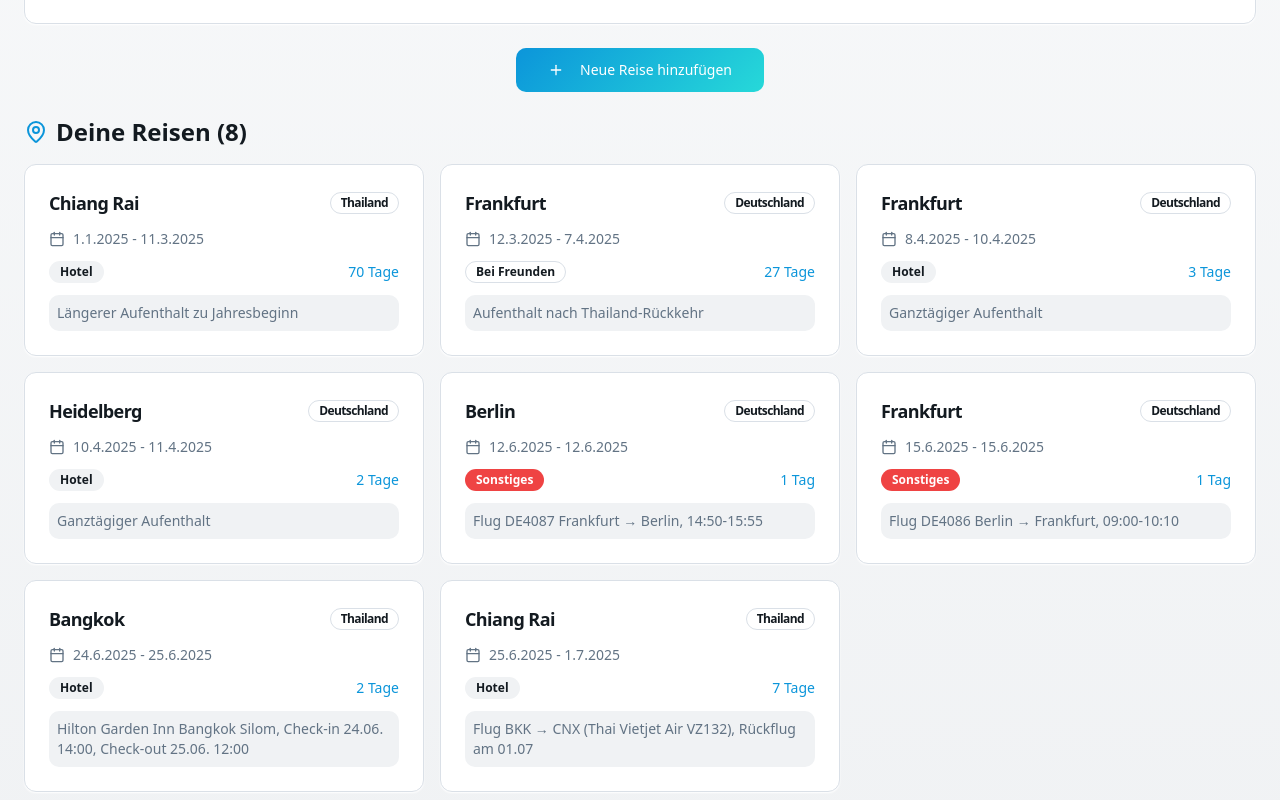
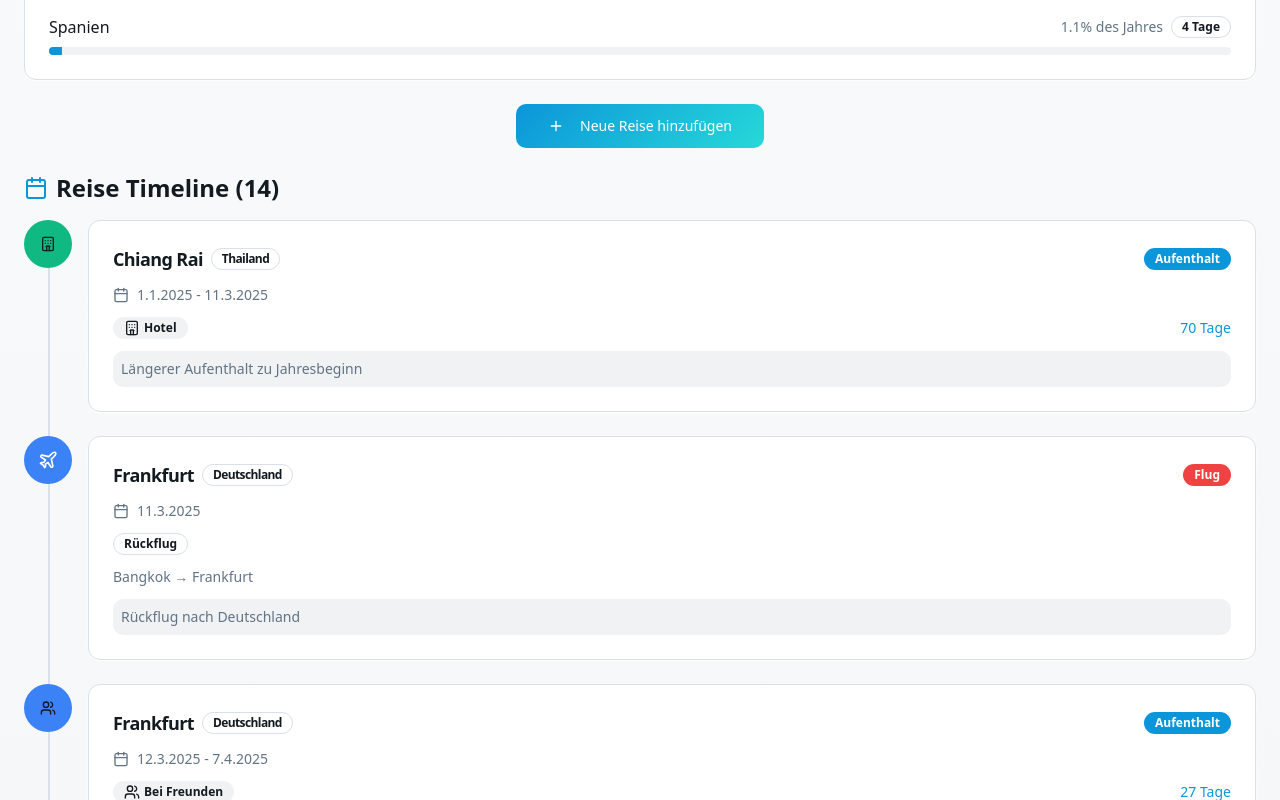
Before and after one commit to nkccorp12/githook-link-up, a React (Vite) app: page / in a window 1280 px wide. Shown: the part 460-1260 px from the top of the page. Built offline with nearby package versions, Linux system fonts and the light colour scheme.

Commit message:
Implement timeline view

```diff
--- a/src/components/TravelEntryForm.tsx
+++ b/src/components/TravelEntryForm.tsx
@@ -9,11 +9,16 @@ import { X, Save } from "lucide-react";
 
 interface TravelEntryFormProps {
   onSubmit: (entry: {
-    startDate: Date;
-    endDate: Date;
+    date: Date;
+    endDate?: Date;
+    type: "stay" | "flight";
     country: string;
     city: string;
-    accommodationType: "airbnb" | "hotel" | "friend" | "other";
+    accommodationType?: "airbnb" | "hotel" | "friend" | "other";
+    days?: number;
+    flightNumber?: string;
+    departure?: string;
+    arrival?: string;
     comments?: string;
   }) => void;
   onCancel: () => void;
@@ -23,27 +28,50 @@ const TravelEntryForm: React.FC<TravelEntryFormProps> = ({ onSubmit, onCancel })
   const [formData, setFormData] = useState({
     startDate: "",
     endDate: "",
+    type: "stay" as "stay" | "flight",
     country: "",
     city: "",
     accommodationType: "" as "airbnb" | "hotel" | "friend" | "other",
+    flightNumber: "",
+    departure: "",
+    arrival: "",
     comments: "",
   });
 
   const handleSubmit = (e: React.FormEvent) => {
     e.preventDefault();
 
-    if (!formData.startDate || !formData.endDate || !formData.country || !formData.city || !formData.accommodationType) {
+    if (!formData.startDate || !formData.country || !formData.city || !formData.type) {
       return;
     }
 
-    onSubmit({
-      startDate: new Date(formData.startDate),
-      endDate: new Date(formData.endDate),
+    const baseEntry = {
+      date: new Date(formData.startDate),
+      type: formData.type,
       country: formData.country,
       city: formData.city,
+      comments: formData.comments || undefined,
+    };
+
+    if (formData.type === 'stay') {
+      if (!formData.endDate || !formData.accommodationType) return;
+
+      const days = Math.ceil((new Date(formData.endDate).getTime() - new Date(formData.startDate).getTime()) / (1000 * 60 * 60 * 24)) + 1;
+
+      onSubmit({
+        ...baseEntry,
+        endDate: new Date(formData.endDate),
         accommodationType: formData.accommodationType,
-      comments: formData.comments || undefined,
+        days,
       });
+    } else {
+      onSubmit({
+        ...baseEntry,
+        flightNumber: formData.flightNumber || undefined,
+        departure: formData.departure || undefined,
+        arrival: formData.arrival || undefined,
+      });
+    }
   };
 
   return (
@@ -65,9 +93,27 @@ const TravelEntryForm: React.FC<TravelEntryFormProps> = ({ onSubmit, onCancel })
 
         <CardContent>
           <form onSubmit={handleSubmit} className="space-y-4">
+            <div className="space-y-2">
+              <Label>Typ</Label>
+              <Select
+                value={formData.type}
+                onValueChange={(value: "stay" | "flight") =>
+                  setFormData(prev => ({ ...prev, type: value }))
+                }
+              >
+                <SelectTrigger>
+                  <SelectValue placeholder="Wähle Typ" />
+                </SelectTrigger>
+                <SelectContent>
+                  <SelectItem value="stay">Aufenthalt</SelectItem>
+                  <SelectItem value="flight">Flug</SelectItem>
+                </SelectContent>
+              </Select>
+            </div>
+
             <div className="grid grid-cols-2 gap-4">
               <div className="space-y-2">
-                <Label htmlFor="startDate">Ankunft</Label>
+                <Label htmlFor="startDate">{formData.type === 'stay' ? 'Ankunft' : 'Flugdatum'}</Label>
                 <Input
                   id="startDate"
                   type="date"
@@ -77,6 +123,7 @@ const TravelEntryForm: React.FC<TravelEntryFormProps> = ({ onSubmit, onCancel })
                 />
               </div>
 
+              {formData.type === 'stay' && (
                 <div className="space-y-2">
                   <Label htmlFor="endDate">Abreise</Label>
                   <Input
@@ -87,6 +134,7 @@ const TravelEntryForm: React.FC<TravelEntryFormProps> = ({ onSubmit, onCancel })
                     required
                   />
                 </div>
+              )}
             </div>
 
             <div className="space-y-2">
@@ -111,6 +159,7 @@ const TravelEntryForm: React.FC<TravelEntryFormProps> = ({ onSubmit, onCancel })
               />
             </div>
 
+            {formData.type === 'stay' && (
               <div className="space-y-2">
                 <Label>Unterkunftstyp</Label>
                 <Select
@@ -130,12 +179,49 @@ const TravelEntryForm: React.FC<TravelEntryFormProps> = ({ onSubmit, onCancel })
                   </SelectContent>
                 </Select>
               </div>
+            )}
+
+            {formData.type === 'flight' && (
+              <>
+                <div className="space-y-2">
+                  <Label htmlFor="flightNumber">Flugnummer (optional)</Label>
+                  <Input
+                    id="flightNumber"
+                    placeholder="z.B. LH441"
+                    value={formData.flightNumber}
+                    onChange={(e) => setFormData(prev => ({ ...prev, flightNumber: e.target.value }))}
+                  />
+                </div>
+
+                <div className="grid grid-cols-2 gap-4">
+                  <div className="space-y-2">
+                    <Label htmlFor="departure">Von</Label>
+                    <Input
+                      id="departure"
+                      placeholder="z.B. Frankfurt"
+                      value={formData.departure}
+                      onChange={(e) => setFormData(prev => ({ ...prev, departure: e.target.value }))}
+                    />
+                  </div>
+
+                  <div className="space-y-2">
+                    <Label htmlFor="arrival">Nach</Label>
+                    <Input
+                      id="arrival"
+                      placeholder="z.B. Bangkok"
+                      value={formData.arrival}
+                      onChange={(e) => setFormData(prev => ({ ...prev, arrival: e.target.value }))}
+                    />
+                  </div>
+                </div>
+              </>
+            )}
 
             <div className="space-y-2">
               <Label htmlFor="comments">Kommentare / Links (optional)</Label>
               <Textarea
                 id="comments"
-                placeholder="z.B. Booking-URL, Notizen..."
+                placeholder={formData.type === 'flight' ? 'z.B. Zeiten, Terminal...' : 'z.B. Booking-URL, Notizen...'}
                 value={formData.comments}
                 onChange={(e) => setFormData(prev => ({ ...prev, comments: e.target.value }))}
                 rows={3}
--- a/src/components/TravelStatistics.tsx
+++ b/src/components/TravelStatistics.tsx
@@ -2,23 +2,24 @@ import { Card, CardContent, CardHeader, CardTitle } from "@/components/ui/card";
 import { Badge } from "@/components/ui/badge";
 import { Progress } from "@/components/ui/progress";
 import { BarChart3, Globe, Calendar, AlertTriangle } from "lucide-react";
-import type { TravelEntry } from "./TravelTracker";
+import type { TimelineEntry } from "./TravelTracker";
 
 interface TravelStatisticsProps {
-  entries: TravelEntry[];
+  entries: TimelineEntry[];
 }
 
 const TravelStatistics: React.FC<TravelStatisticsProps> = ({ entries }) => {
-  // Calculate statistics
+  // Calculate statistics - only for stays
   const currentYear = new Date().getFullYear();
-  const totalDays = entries.reduce((sum, entry) => sum + entry.days, 0);
+  const stayEntries = entries.filter(entry => entry.type === 'stay');
+  const totalDays = stayEntries.reduce((sum, entry) => sum + (entry.days || 0), 0);
 
-  // Group by country
-  const countryStats = entries.reduce((acc, entry) => {
+  // Group by country - only stays
+  const countryStats = stayEntries.reduce((acc, entry) => {
     if (!acc[entry.country]) {
       acc[entry.country] = 0;
     }
-    acc[entry.country] += entry.days;
+    acc[entry.country] += entry.days || 0;
     return acc;
   }, {} as Record<string, number>);
 
@@ -86,7 +87,7 @@ const TravelStatistics: React.FC<TravelStatisticsProps> = ({ entries }) => {
           </CardTitle>
         </CardHeader>
         <CardContent>
-          <div className="text-2xl font-bold text-success">{entries.length}</div>
+          <div className="text-2xl font-bold text-success">{stayEntries.length}</div>
           <p className="text-xs text-muted-foreground">
             erfasste Reisen
           </p>
--- /dev/null
+++ b/src/components/TravelTimeline.tsx
@@ -0,0 +1,133 @@
+import { Card, CardContent, CardHeader, CardTitle } from "@/components/ui/card";
+import { Badge } from "@/components/ui/badge";
+import { Plane, MapPin, Calendar, Hotel, Home, Users } from "lucide-react";
+import type { TimelineEntry } from "./TravelTracker";
+
+interface TravelTimelineProps {
+  entries: TimelineEntry[];
+}
+
+const getCountryColor = (country: string) => {
+  const colors = {
+    'Thailand': 'bg-emerald-500',
+    'Deutschland': 'bg-blue-500',
+    'Spanien': 'bg-yellow-500',
+  };
+  return colors[country as keyof typeof colors] || 'bg-gray-500';
+};
+
+const getAccommodationIcon = (type?: string) => {
+  switch (type) {
+    case "hotel": return <Hotel className="h-4 w-4" />;
+    case "friend": return <Users className="h-4 w-4" />;
+    case "airbnb": return <Home className="h-4 w-4" />;
+    default: return <MapPin className="h-4 w-4" />;
+  }
+};
+
+const getAccommodationLabel = (type?: string) => {
+  switch (type) {
+    case "airbnb": return "Airbnb";
+    case "hotel": return "Hotel";
+    case "friend": return "Bei Freunden";
+    default: return "Sonstiges";
+  }
+};
+
+const TravelTimeline: React.FC<TravelTimelineProps> = ({ entries }) => {
+  const sortedEntries = [...entries].sort((a, b) => a.date.getTime() - b.date.getTime());
+
+  return (
+    <div className="space-y-4">
+      <h2 className="text-2xl font-semibold text-foreground flex items-center gap-2">
+        <Calendar className="h-6 w-6 text-primary" />
+        Reise Timeline ({entries.length})
+      </h2>
+
+      <div className="relative">
+        {/* Timeline line */}
+        <div className="absolute left-6 top-0 bottom-0 w-0.5 bg-border"></div>
+
+        <div className="space-y-6">
+          {sortedEntries.map((entry, index) => (
+            <div key={entry.id} className="relative flex items-start gap-4">
+              {/* Timeline dot */}
+              <div className={`flex-shrink-0 w-12 h-12 rounded-full flex items-center justify-center z-10 ${getCountryColor(entry.country)}`}>
+                {entry.type === 'flight' ? (
+                  <Plane className="h-5 w-5 text-white" />
+                ) : (
+                  getAccommodationIcon(entry.accommodationType)
+                )}
+              </div>
+
+              {/* Content */}
+              <Card className="flex-1 shadow-card hover:shadow-travel transition-all duration-300">
+                <CardHeader className="pb-3">
+                  <div className="flex items-center justify-between">
+                    <CardTitle className="flex items-center gap-2">
+                      <span className="text-lg">{entry.city}</span>
+                      <Badge variant="outline">{entry.country}</Badge>
+                    </CardTitle>
+                    <Badge variant={entry.type === 'flight' ? 'destructive' : 'default'}>
+                      {entry.type === 'flight' ? 'Flug' : 'Aufenthalt'}
+                    </Badge>
+                  </div>
+                </CardHeader>
+
+                <CardContent className="space-y-3">
+                  {entry.type === 'stay' ? (
+                    <>
+                      <div className="flex items-center gap-2 text-sm text-muted-foreground">
+                        <Calendar className="h-4 w-4" />
+                        <span>
+                          {entry.date.toLocaleDateString('de-DE')} - {entry.endDate?.toLocaleDateString('de-DE')}
+                        </span>
+                      </div>
+
+                      <div className="flex items-center justify-between">
+                        <Badge variant="secondary" className="flex items-center gap-1">
+                          {getAccommodationIcon(entry.accommodationType)}
+                          {getAccommodationLabel(entry.accommodationType)}
+                        </Badge>
+                        <span className="text-sm font-medium text-primary">
+                          {entry.days} Tag{entry.days !== 1 ? 'e' : ''}
+                        </span>
+                      </div>
+                    </>
+                  ) : (
+                    <>
+                      <div className="flex items-center gap-2 text-sm text-muted-foreground">
+                        <Calendar className="h-4 w-4" />
+                        <span>{entry.date.toLocaleDateString('de-DE')}</span>
+                      </div>
+
+                      {entry.flightNumber && (
+                        <Badge variant="outline" className="text-xs">
+                          {entry.flightNumber}
+                        </Badge>
+                      )}
+
+                      {entry.departure && entry.arrival && (
+                        <div className="text-sm text-muted-foreground">
+                          {entry.departure} → {entry.arrival}
+                        </div>
+                      )}
+                    </>
+                  )}
+
+                  {entry.comments && (
+                    <p className="text-sm text-muted-foreground bg-muted p-2 rounded-md">
+                      {entry.comments}
+                    </p>
+                  )}
+                </CardContent>
+              </Card>
+            </div>
+          ))}
+        </div>
+      </div>
+    </div>
+  );
+};
+
+export default TravelTimeline;
--- a/src/components/TravelTracker.tsx
+++ b/src/components/TravelTracker.tsx
@@ -5,44 +5,69 @@ import { Badge } from "@/components/ui/badge";
 import { Plus, MapPin, Calendar, Plane } from "lucide-react";
 import TravelEntryForm from "./TravelEntryForm";
 import TravelStatistics from "./TravelStatistics";
+import TravelTimeline from "./TravelTimeline";
 
-export interface TravelEntry {
+export interface TimelineEntry {
   id: string;
-  startDate: Date;
-  endDate: Date;
+  date: Date;
+  type: "stay" | "flight";
   country: string;
   city: string;
-  accommodationType: "airbnb" | "hotel" | "friend" | "other";
+  // For stays
+  endDate?: Date;
+  accommodationType?: "airbnb" | "hotel" | "friend" | "other";
+  days?: number;
+  // For flights
+  flightNumber?: string;
+  departure?: string;
+  arrival?: string;
   comments?: string;
-  days: number;
 }
 
 const TravelTracker = () => {
-  const [entries, setEntries] = useState<TravelEntry[]>([
+  const [entries, setEntries] = useState<TimelineEntry[]>([
+    // Thailand Jan-März
     {
       id: crypto.randomUUID(),
-      startDate: new Date('2025-01-01'),
+      date: new Date('2025-01-01'),
       endDate: new Date('2025-03-11'),
+      type: 'stay',
       country: 'Thailand',
       city: 'Chiang Rai',
       accommodationType: 'hotel',
       comments: 'Längerer Aufenthalt zu Jahresbeginn',
       days: 70
     },
+    // Rückflug nach Deutschland
     {
       id: crypto.randomUUID(),
-      startDate: new Date('2025-03-12'),
+      date: new Date('2025-03-11'),
+      type: 'flight',
+      country: 'Deutschland',
+      city: 'Frankfurt',
+      flightNumber: 'Rückflug',
+      departure: 'Bangkok',
+      arrival: 'Frankfurt',
+      comments: 'Rückflug nach Deutschland'
+    },
+    // Deutschland März-April
+    {
+      id: crypto.randomUUID(),
+      date: new Date('2025-03-12'),
       endDate: new Date('2025-04-07'),
+      type: 'stay',
       country: 'Deutschland',
       city: 'Frankfurt',
       accommodationType: 'friend',
       comments: 'Aufenthalt nach Thailand-Rückkehr',
       days: 27
     },
+    // Deutschland April
     {
       id: crypto.randomUUID(),
-      startDate: new Date('2025-04-08'),
+      date: new Date('2025-04-08'),
       endDate: new Date('2025-04-10'),
+      type: 'stay',
       country: 'Deutschland',
       city: 'Frankfurt',
       accommodationType: 'hotel',
@@ -51,63 +76,124 @@ const TravelTracker = () => {
     },
     {
       id: crypto.randomUUID(),
-      startDate: new Date('2025-04-10'),
+      date: new Date('2025-04-10'),
       endDate: new Date('2025-04-11'),
+      type: 'stay',
       country: 'Deutschland',
       city: 'Heidelberg',
       accommodationType: 'hotel',
       comments: 'Ganztägiger Aufenthalt',
       days: 2
     },
+    // Juni Flüge
     {
       id: crypto.randomUUID(),
-      startDate: new Date('2025-06-12'),
-      endDate: new Date('2025-06-12'),
+      date: new Date('2025-06-12'),
+      type: 'flight',
       country: 'Deutschland',
       city: 'Berlin',
-      accommodationType: 'other',
-      comments: 'Flug DE4087 Frankfurt → Berlin, 14:50-15:55',
-      days: 1
+      flightNumber: 'DE4087',
+      departure: 'Frankfurt (FRA)',
+      arrival: 'Berlin (BER)',
+      comments: '14:50-15:55'
     },
     {
       id: crypto.randomUUID(),
-      startDate: new Date('2025-06-15'),
-      endDate: new Date('2025-06-15'),
+      date: new Date('2025-06-15'),
+      type: 'flight',
       country: 'Deutschland',
       city: 'Frankfurt',
-      accommodationType: 'other',
-      comments: 'Flug DE4086 Berlin → Frankfurt, 09:00-10:10',
-      days: 1
+      flightNumber: 'DE4086',
+      departure: 'Berlin (BER)',
+      arrival: 'Frankfurt (FRA)',
+      comments: '09:00-10:10'
+    },
+    // Juni - Thailand
+    {
+      id: crypto.randomUUID(),
+      date: new Date('2025-06-23'),
+      type: 'flight',
+      country: 'Thailand',
+      city: 'Bangkok',
+      flightNumber: 'Frankfurt → Bangkok',
+      departure: 'Frankfurt',
+      arrival: 'Bangkok',
+      comments: '22:10 CET → 14:30 (+1 Tag)'
     },
     {
       id: crypto.randomUUID(),
-      startDate: new Date('2025-06-24'),
+      date: new Date('2025-06-24'),
       endDate: new Date('2025-06-25'),
+      type: 'stay',
       country: 'Thailand',
       city: 'Bangkok',
       accommodationType: 'hotel',
-      comments: 'Hilton Garden Inn Bangkok Silom, Check-in 24.06. 14:00, Check-out 25.06. 12:00',
+      comments: 'Hilton Garden Inn Bangkok Silom',
       days: 2
     },
     {
       id: crypto.randomUUID(),
-      startDate: new Date('2025-06-25'),
+      date: new Date('2025-06-25'),
+      type: 'flight',
+      country: 'Thailand',
+      city: 'Chiang Rai',
+      flightNumber: 'VZ132',
+      departure: 'Bangkok (BKK)',
+      arrival: 'Chiang Rai (CNX)',
+      comments: '13:30-14:55'
+    },
+    {
+      id: crypto.randomUUID(),
+      date: new Date('2025-06-25'),
       endDate: new Date('2025-07-01'),
+      type: 'stay',
       country: 'Thailand',
       city: 'Chiang Rai',
       accommodationType: 'hotel',
-      comments: 'Flug BKK → CNX (Thai Vietjet Air VZ132), Rückflug am 01.07',
+      comments: 'Aufenthalt bis Rückflug',
       days: 7
+    },
+    // Barcelona Trip
+    {
+      id: crypto.randomUUID(),
+      date: new Date('2025-07-04'),
+      type: 'flight',
+      country: 'Spanien',
+      city: 'Barcelona',
+      flightNumber: 'Hinflug',
+      departure: 'Deutschland',
+      arrival: 'Barcelona',
+      comments: 'Freitag Abflug'
+    },
+    {
+      id: crypto.randomUUID(),
+      date: new Date('2025-07-04'),
+      endDate: new Date('2025-07-07'),
+      type: 'stay',
+      country: 'Spanien',
+      city: 'Barcelona',
+      accommodationType: 'hotel',
+      comments: 'Wochenend-Trip',
+      days: 4
+    },
+    {
+      id: crypto.randomUUID(),
+      date: new Date('2025-07-07'),
+      type: 'flight',
+      country: 'Deutschland',
+      city: 'Frankfurt',
+      flightNumber: 'Rückflug',
+      departure: 'Barcelona',
+      arrival: 'Deutschland',
+      comments: 'Montag Rückflug'
     }
   ]);
   const [showForm, setShowForm] = useState(false);
 
-  const addEntry = (entry: Omit<TravelEntry, "id" | "days">) => {
-    const days = Math.ceil((entry.endDate.getTime() - entry.startDate.getTime()) / (1000 * 60 * 60 * 24)) + 1;
-    const newEntry: TravelEntry = {
+  const addEntry = (entry: Omit<TimelineEntry, "id">) => {
+    const newEntry: TimelineEntry = {
       ...entry,
       id: crypto.randomUUID(),
-      days,
     };
     setEntries(prev => [...prev, newEntry]);
     setShowForm(false);
@@ -170,63 +256,8 @@ const TravelTracker = () => {
           />
         )}
 
-        {/* Entries List */}
-        <div className="space-y-4">
-          <h2 className="text-2xl font-semibold text-foreground flex items-center gap-2">
-            <MapPin className="h-6 w-6 text-primary" />
-            Deine Reisen ({entries.length})
-          </h2>
-
-          {entries.length === 0 ? (
-            <Card className="shadow-card">
-              <CardContent className="p-8 text-center">
-                <Plane className="h-12 w-12 text-muted-foreground mx-auto mb-4" />
-                <h3 className="text-lg font-medium text-muted-foreground mb-2">
-                  Noch keine Reisen erfasst
-                </h3>
-                <p className="text-muted-foreground">
-                  Füge deine erste Reise hinzu, um zu beginnen!
-                </p>
-              </CardContent>
-            </Card>
-          ) : (
-            <div className="grid gap-4 md:grid-cols-2 lg:grid-cols-3">
-              {entries.map((entry) => (
-                <Card key={entry.id} className="shadow-card hover:shadow-travel transition-all duration-300">
-                  <CardHeader className="pb-3">
-                    <CardTitle className="flex items-center justify-between">
-                      <span className="text-lg">{entry.city}</span>
-                      <Badge variant="outline">{entry.country}</Badge>
-                    </CardTitle>
-                  </CardHeader>
-                  <CardContent className="space-y-3">
-                    <div className="flex items-center gap-2 text-sm text-muted-foreground">
-                      <Calendar className="h-4 w-4" />
-                      <span>
-                        {entry.startDate.toLocaleDateString('de-DE')} - {entry.endDate.toLocaleDateString('de-DE')}
-                      </span>
-                    </div>
-
-                    <div className="flex items-center justify-between">
-                      <Badge variant={getAccommodationBadgeVariant(entry.accommodationType)}>
-                        {getAccommodationLabel(entry.accommodationType)}
-                      </Badge>
-                      <span className="text-sm font-medium text-primary">
-                        {entry.days} Tag{entry.days !== 1 ? 'e' : ''}
-                      </span>
-                    </div>
-
-                    {entry.comments && (
-                      <p className="text-sm text-muted-foreground bg-muted p-2 rounded-md">
-                        {entry.comments}
-                      </p>
-                    )}
-                  </CardContent>
-                </Card>
-              ))}
-            </div>
-          )}
-        </div>
+        {/* Timeline */}
+        <TravelTimeline entries={entries} />
       </div>
     </div>
   );
```
Lines whose indentation alone changed are shown as unchanged.
